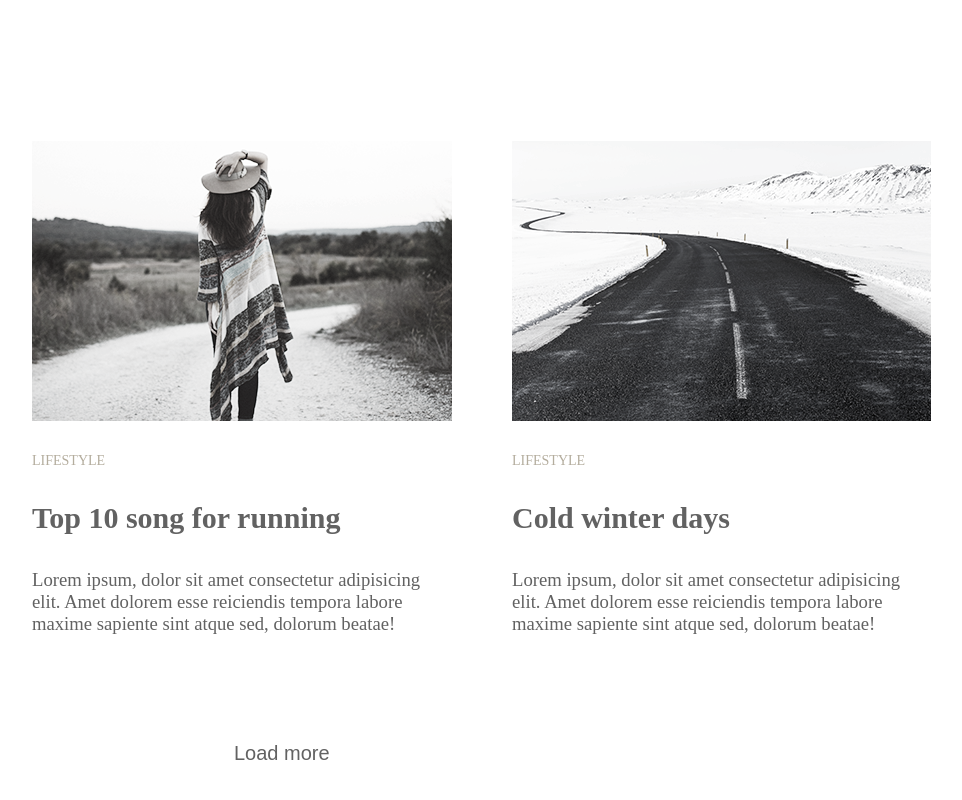
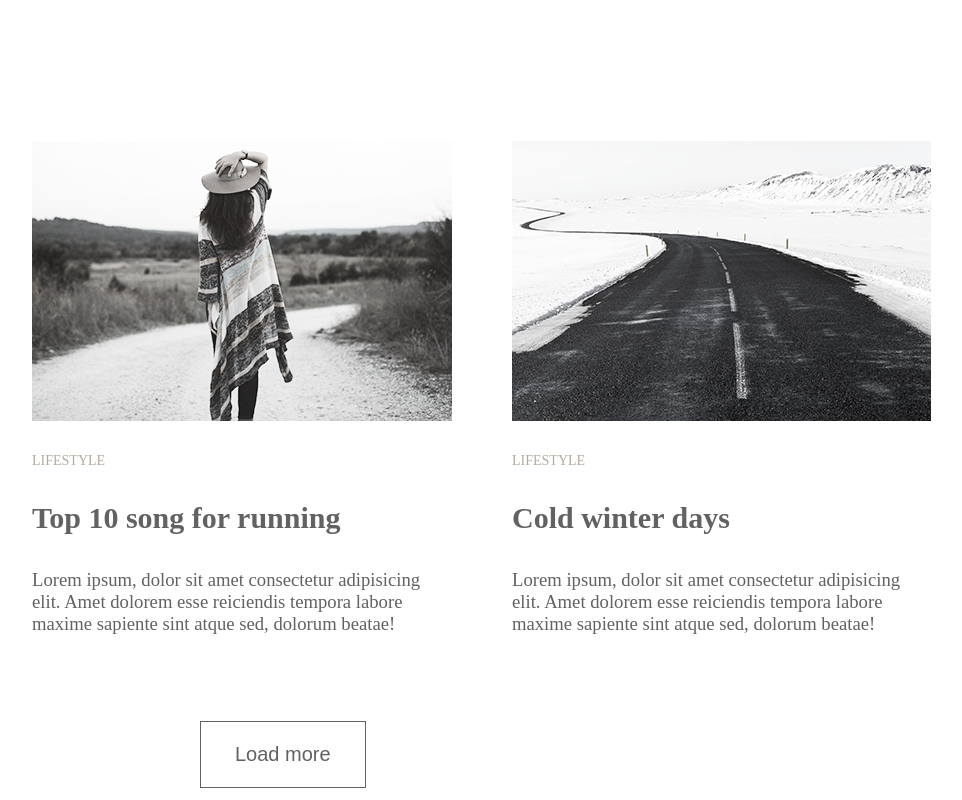
Before and after one commit to Myronchik/Homework, a plain HTML site: page homework03/index.html in a window 1280 px wide. Shown: the part 1460-2260 px from the top of the page, without its empty margins (158-1120 px from the left). Drawn offline with Linux system fonts and the light colour scheme; a web font is replaced by a local one.

Commit message:
Update index.css

```diff
--- a/homework03/index.css
+++ b/homework03/index.css
@@ -98,12 +98,9 @@ html {
 .features{
     margin-bottom:54px;
 }
-.button:hover{
-    color: rgba(98, 98, 98, 255);
-}
 
 .button{
- border:0;
+ border:1px solid #626262;
  margin:0 371px 70px 358px;
  padding: 21px 34px;
  font-size: 20px;
```
